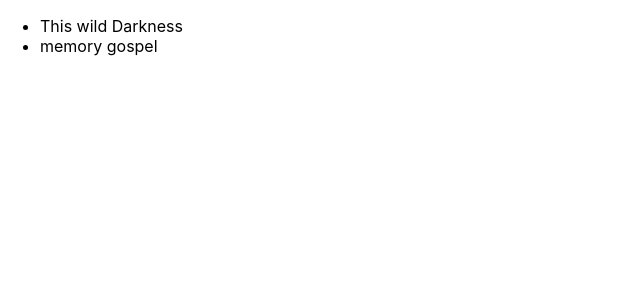
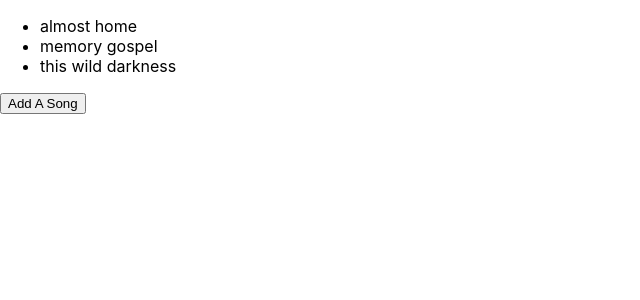
Before and after one commit to ryanglover24/React-Context-And-Hooks-Practice, a React (Create React App) app: page / in a window 1280 px wide. Shown: the top 300 px of the page, without its empty margins (0-640 px from the left). Built offline with nearby package versions, Linux system fonts and the light colour scheme.

Commit message:
react hooks useState and uuid generate random id

```diff
--- a/package.json
+++ b/package.json
@@ -5,7 +5,8 @@
   "dependencies": {
     "react": "^16.11.0",
     "react-dom": "^16.11.0",
-    "react-scripts": "3.2.0"
+    "react-scripts": "3.2.0",
+    "uuid": "^3.3.3"
   },
   "scripts": {
     "start": "react-scripts start",
--- a/src/components/SongList.js
+++ b/src/components/SongList.js
@@ -1,13 +1,28 @@
-import React from 'react';
+import React, { useState } from 'react';
+import uuid from 'uuid/v1';
 
 const SongList = () => {
+    //created state inside a functional Component and destructed to be able to access it songs is array of data
+    const [songs, setSongs] = useState([
+        { title: 'almost home', id: 1},
+        { title: 'memory gospel', id: 2},
+        { title: 'this wild darkness', id: 3},
+    ]);
+
+    const addSong = () => {
+        setSongs([...songs, { title: 'new song', id: uuid()}])
+    }
 
     return (
         <div className="song-list">
             <ul>
-                <li>This wild Darkness</li>
-                <li>memory gospel</li>
+                {songs.map((song) => {
+                    return (
+                        <li key={song.id}>{song.title}</li>
+                    )
+                })}
             </ul>
+            <button onClick={addSong}>Add A Song</button>
         </div>
      );
 }
```
Also changed, not shown: 1 other file (tests, documents, lock files or other folders).
